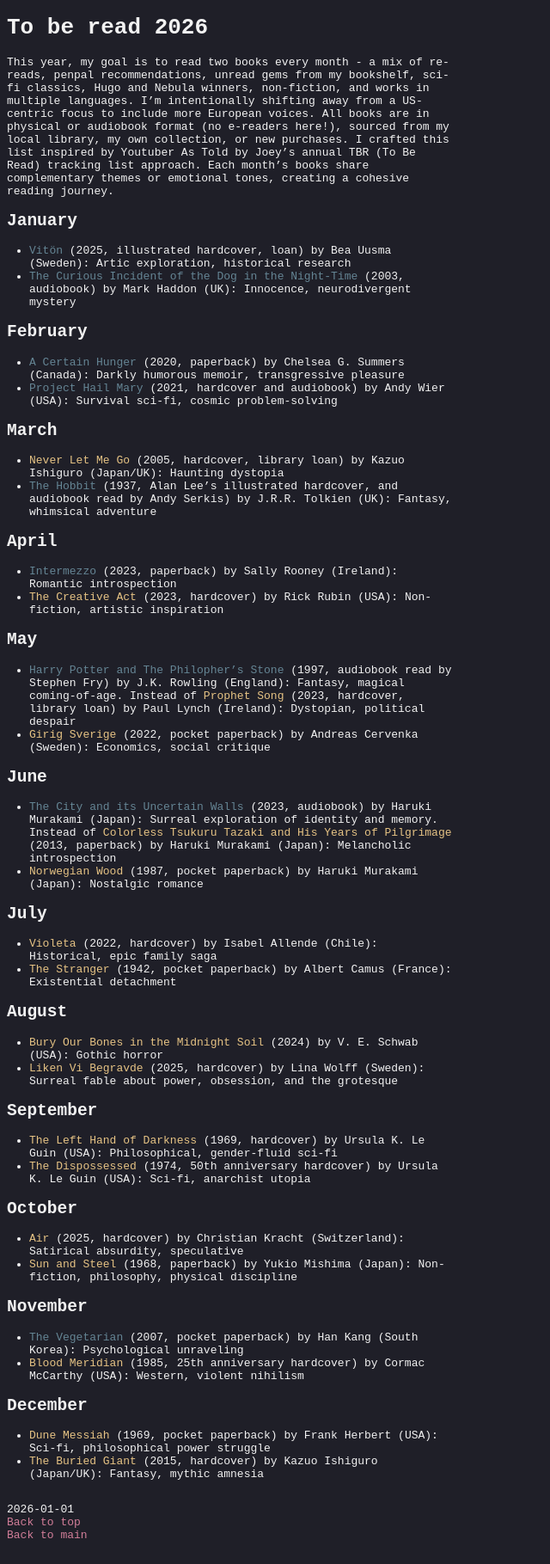
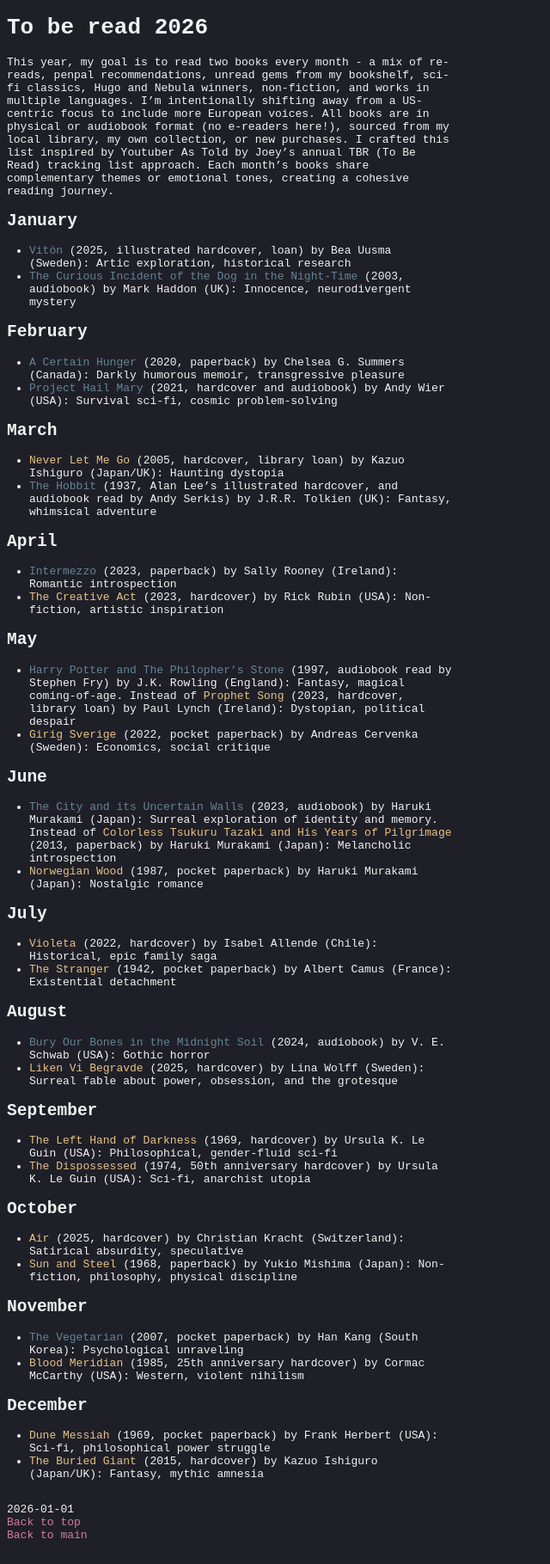
Before and after one commit to s-estay/s-estay.github.io, a Jekyll site: the page built from _posts/2026-01-01-to-be-read.md, in a window 1280 px wide. Shown: the whole page at 86% size, without its empty margins (0-640 px from the left). Built offline with Jekyll 4.4.1, drawn with Linux system fonts in a browser that asks for light colours.

Commit message:
Update book entry with link and format changes

```diff
--- a/_posts/2026-01-01-to-be-read.md
+++ b/_posts/2026-01-01-to-be-read.md
@@ -36,7 +36,7 @@
 - *The Stranger* (1942, pocket paperback) by Albert Camus (France): Existential detachment
 
 ## August
-- *Bury Our Bones in the Midnight Soil* (2024) by V. E. Schwab (USA): Gothic horror
+- *[Bury Our Bones in the Midnight Soil]({% post_url ./2026-09-08-bury-our-bones %})* (2024, audiobook) by V. E. Schwab (USA): Gothic horror
 - *Liken Vi Begravde* (2025, hardcover) by Lina Wolff (Sweden): Surreal fable about power, obsession, and the grotesque
 
 ## September
```
